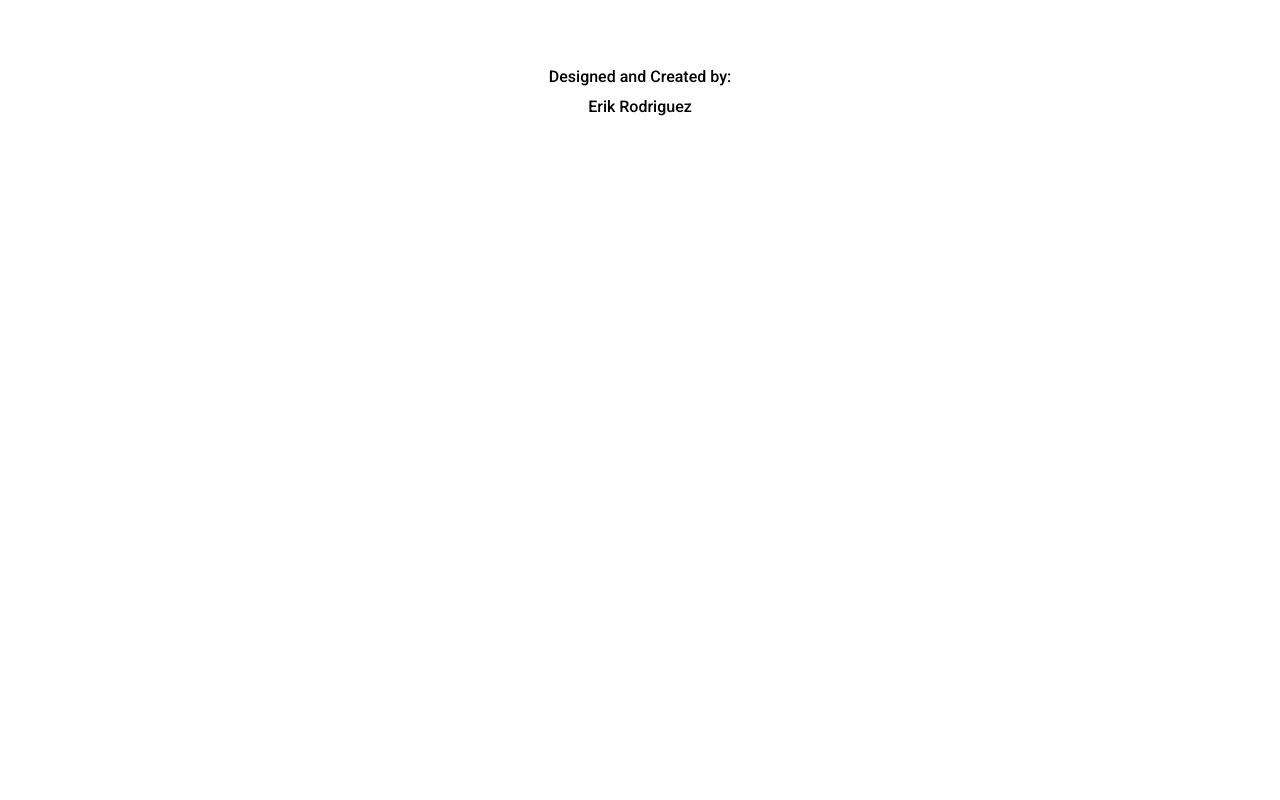
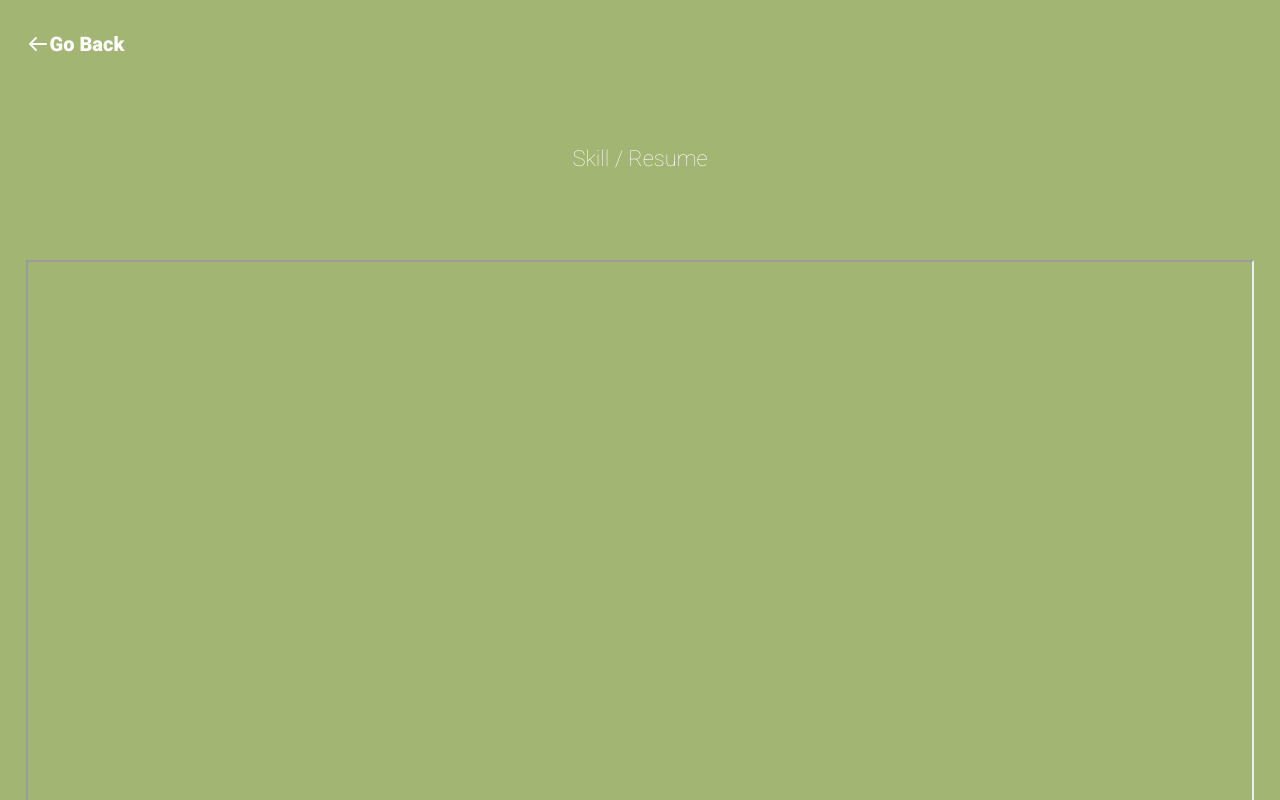
Before and after one commit to ErikRodriguez-webdev/port, a React (Create React App) app in the folder portfolio/: page /skill/resume in a window 1280 px wide. Shown: the top 800 px of the page. Built offline with nearby package versions, Linux system fonts and the light colour scheme.

Commit message:
Adds new resume route to app.js and Adds resume to resume component with styling done

```diff
--- a/portfolio/src/App.css
+++ b/portfolio/src/App.css
@@ -554,7 +554,7 @@ footer {
   background: #e4e4e4;
 }
 
-/* WorkCardInfo */
+/* WorkCardInfo.js */
 .workPage {
   background: #b59a72;
   width: 100%;
@@ -598,3 +598,30 @@ footer {
   font-size: 1.4rem;
   line-height: 16px;
 }
+
+/* Resume.js */
+.resumePage {
+  background: #a3b572;
+  width: 100%;
+  padding: 2.5% 2%;
+}
+
+.resumePageCornerTag {
+  display: flex;
+  cursor: pointer;
+  width: 125px;
+}
+
+.resumePageTitle {
+  text-align: center;
+  font-style: normal;
+  font-weight: 300;
+  font-size: 2.2rem;
+  line-height: 30px;
+  margin: 7%;
+}
+
+.resumeDocument {
+  width: 100%;
+  height: 750px;
+}
--- a/portfolio/src/components/Resume.js
+++ b/portfolio/src/components/Resume.js
@@ -1,11 +1,28 @@
 import React from "react";
+import { useHistory } from "react-router-dom";
+import LeftArrow from "../img/arrow-left.png";
+import MyResume from "../img/Erik_Rodriguez_Resume.pdf";
 import "../App.css";
 
 const Resume = () => {
+  const history = useHistory();
   return (
-    <div>
-      <p>in resume</p>
-    </div>
+    <section className="resumePage">
+      <div className="resumePageCornerTag" onClick={() => history.goBack()}>
+        <div>
+          <img src={LeftArrow} alt="arrow left" />
+        </div>
+        <h3>Go Back</h3>
+      </div>
+      <div className="resumePageTitle">Skill / Resume</div>
+      <iframe
+        src={MyResume}
+        alt="pdf resume"
+        title="Erik Rodriguez Resume"
+        name="Erik Rodriguez Resume"
+        className="resumeDocument"
+      />
+    </section>
   );
 };
 
```
Also changed, not shown: 1 other file (tests, documents, lock files or other folders).
